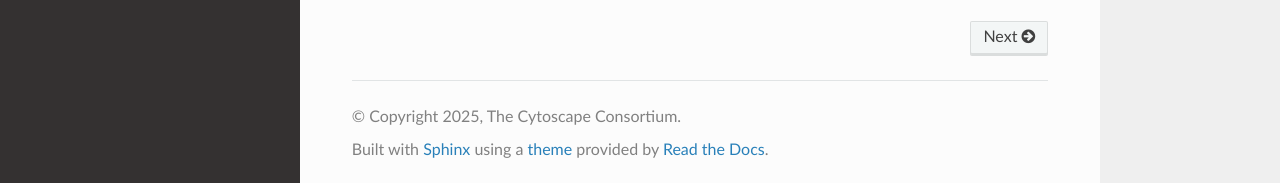
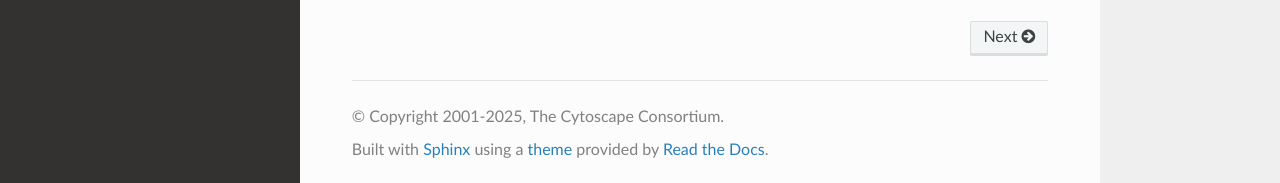
Before and after one commit to cytoscape/web-cytoscape-manual, a Sphinx documentation site: the page built from docs/index.rst, in a window 1280 px wide and 900 px high, scrolled down 637 px. Shown: the part 714-897 px from the top of the window. Built offline with Sphinx 7.4.7 and the Read the Docs theme 3.1.0, drawn with Linux system fonts in a browser that asks for light colours.

Commit message:
Update conf.py

```diff
--- a/docs/conf.py
+++ b/docs/conf.py
@@ -7,7 +7,7 @@ master_doc = 'index'
 
 current_year = datetime.now().year
 project = u'Cytoscape Web User Manual'
-copyright = u'{}, The Cytoscape Consortium'.format(current_year)
+copyright = u'2001-{}, The Cytoscape Consortium'.format(current_year)
 author = u'The Cytoscape Consortium'
 
 version = '1.0.x'
```
